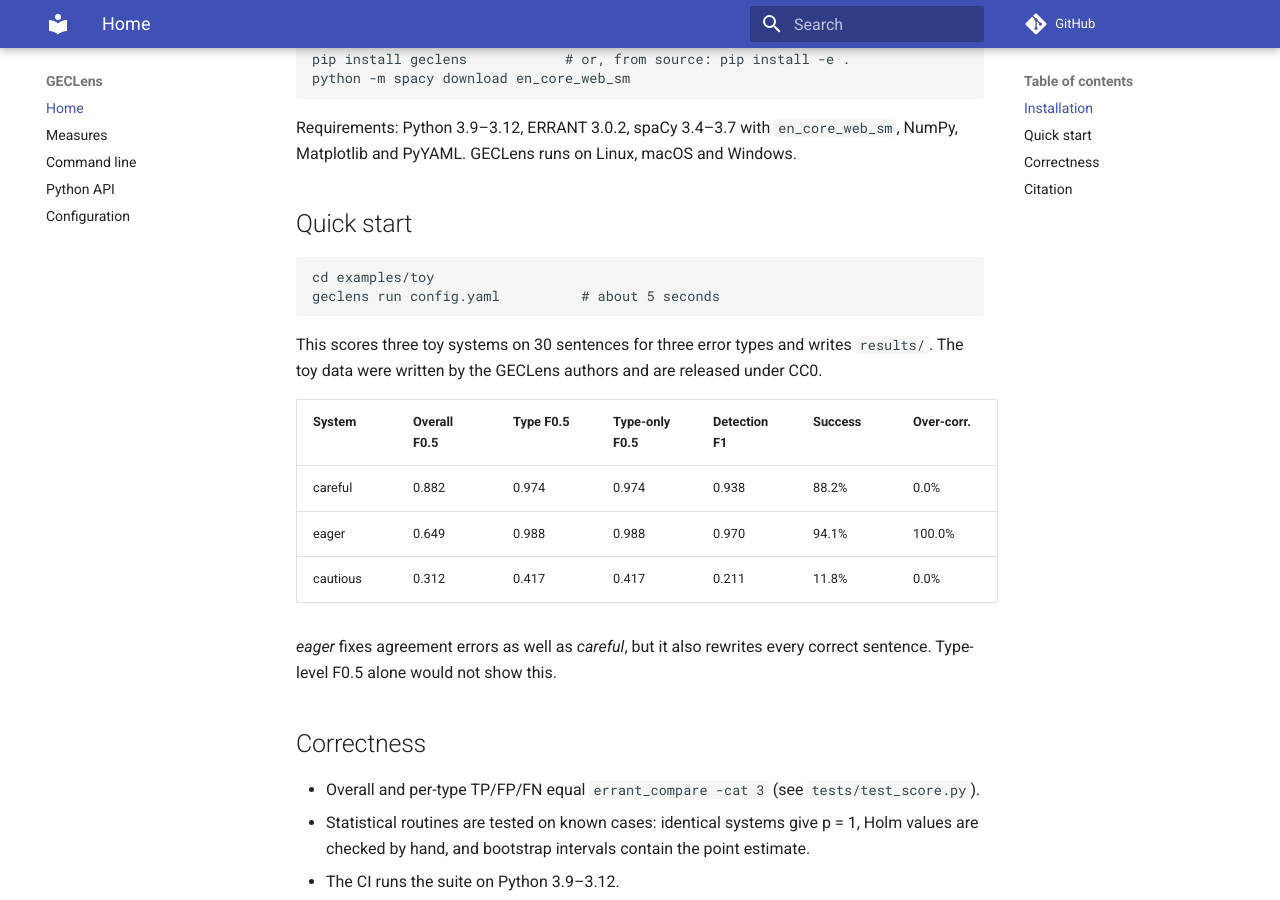
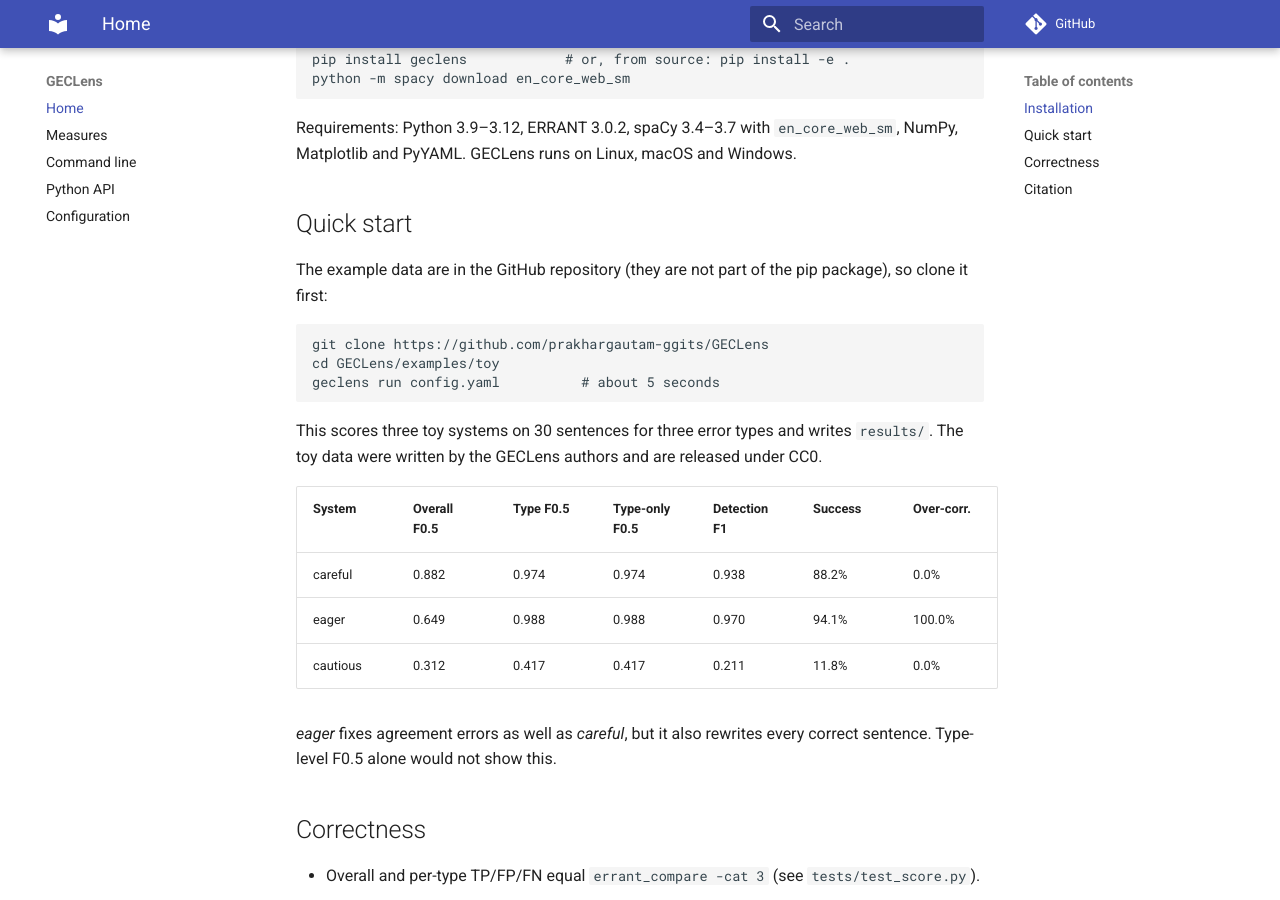
Before and after one commit to prakhargautam-ggits/GECLens, an MkDocs documentation site: the page built from docs/index.md, in a window 1280 px wide and 900 px high, scrolled down 679 px. Built offline with MkDocs 1.6.1 and Material for MkDocs 9.7.7, drawn with Linux system fonts in a browser that asks for light colours; comment, search, counter and statistics services are not loaded.

Commit message:
README and docs: clone the repository before the quick start
The toy data live in the repository, not in the pip package.

````diff
--- a/docs/index.md
+++ b/docs/index.md
@@ -30,8 +30,11 @@ runs on Linux, macOS and Windows.
 
 ## Quick start
 
+The example data are in the GitHub repository (they are not part of the pip package), so clone it first:
+
 ```bash
-cd examples/toy
+git clone https://github.com/prakhargautam-ggits/GECLens
+cd GECLens/examples/toy
 geclens run config.yaml          # about 5 seconds
 ```
 
````
Also changed, not shown: README.md (+6 -4 lines).
